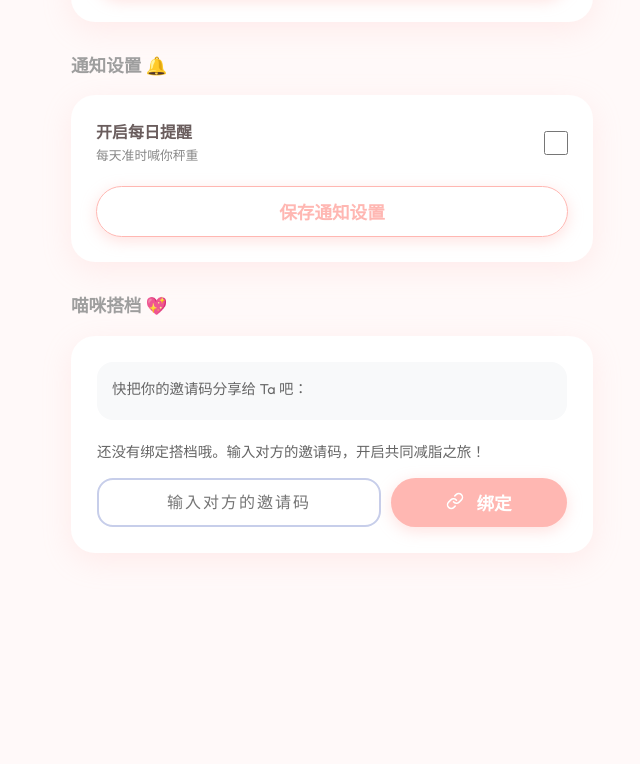
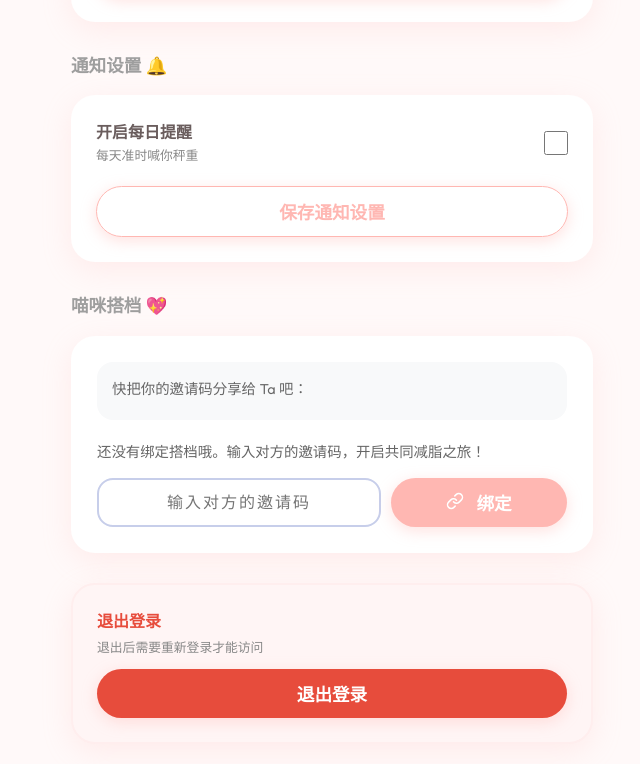
Before and after one commit to FangWHao/meow-scale, a React (Vite) app: page /settings in a window 1280 px wide. Shown: the part 453-1217 px from the top of the page, without its empty margins (308-948 px from the left). Before the commit the page ends 1086 px from the top, so only its background shows below. Built offline with nearby package versions, Linux system fonts and the light colour scheme; no server answers; the database is empty; sample sign-in values are in the browser's storage.

Commit message:
添加退出登录功能

```diff
--- a/src/contexts/AuthContext.jsx
+++ b/src/contexts/AuthContext.jsx
@@ -1,6 +1,6 @@
 import React, { createContext, useContext, useEffect, useState } from 'react';
 import { auth } from '../firebase';
-import { onAuthStateChanged } from 'firebase/auth';
+import { onAuthStateChanged, signOut } from 'firebase/auth';
 
 const AuthContext = createContext();
 
@@ -19,9 +19,14 @@ export const AuthProvider = ({ children }) => {
         return unsubscribe;
     }, []);
 
+    const logout = async () => {
+        await signOut(auth);
+    };
+
     const value = {
         currentUser,
-        loading
+        loading,
+        logout
     };
 
     return (
--- a/src/pages/Settings.jsx
+++ b/src/pages/Settings.jsx
@@ -8,7 +8,7 @@ import { Settings as SettingsIcon, Save, ArrowLeft, Heart, Link as LinkIcon, Unl
 import { useNavigate } from 'react-router-dom';
 
 const Settings = () => {
-    const { currentUser } = useAuth();
+    const { currentUser, logout } = useAuth();
     const navigate = useNavigate();
     const [loading, setLoading] = useState(true);
     const [saving, setSaving] = useState(false);
@@ -289,6 +289,34 @@ const Settings = () => {
                     )}
                 </Card>
             </section>
+
+            <section style={{ marginTop: '30px' }}>
+                <Card style={{ border: '2px solid #fee', background: '#fff5f5' }}>
+                    <div style={{ display: 'flex', flexDirection: 'column', gap: '10px' }}>
+                        <div>
+                            <div style={{ fontWeight: '600', color: '#e74c3c' }}>退出登录</div>
+                            <div style={{ fontSize: '0.8rem', color: '#888', marginTop: '4px' }}>
+                                退出后需要重新登录才能访问
+                            </div>
+                        </div>
+                        <Button
+                            onClick={async () => {
+                                if (window.confirm('确定要退出登录吗？')) {
+                                    await logout();
+                                    navigate('/login');
+                                }
+                            }}
+                            style={{
+                                background: '#e74c3c',
+                                color: 'white',
+                                width: '100%'
+                            }}
+                        >
+                            退出登录
+                        </Button>
+                    </div>
+                </Card>
+            </section>
         </div>
     );
 };
```
